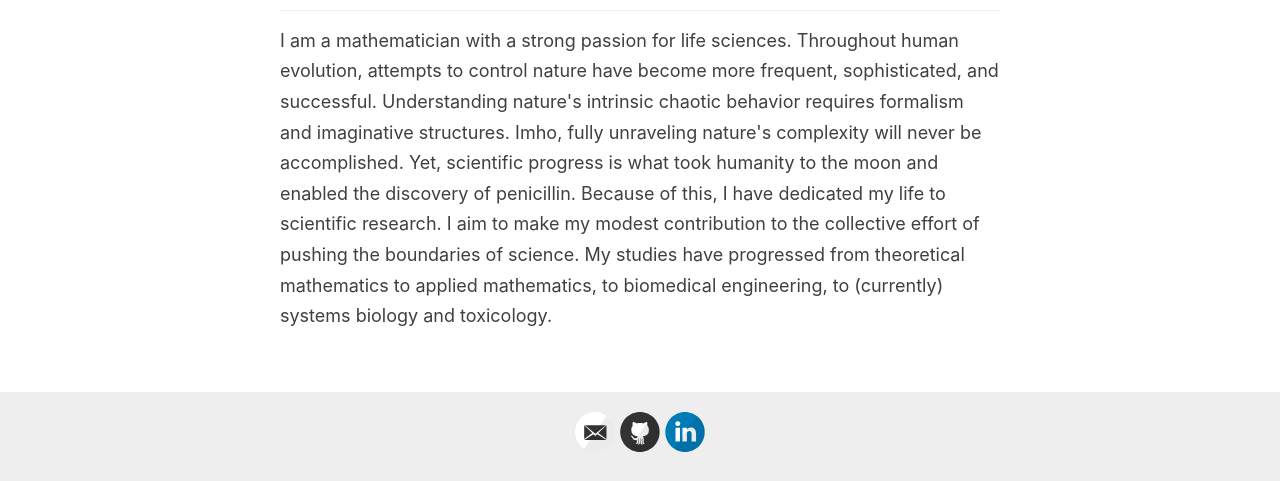
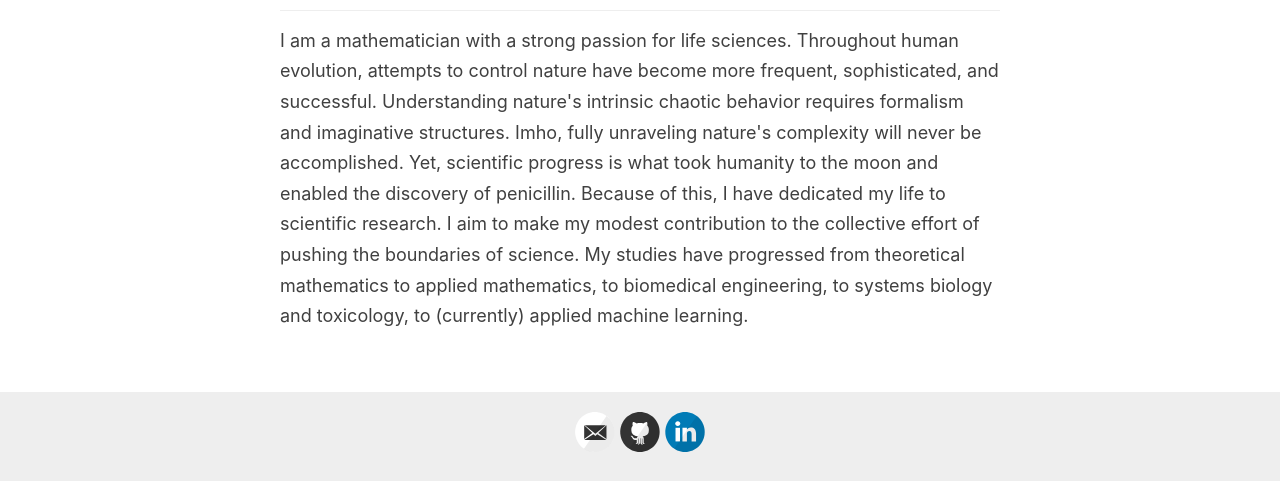
Before and after one commit to stelong/stelong.github.io, a Jekyll site: the page built from index.html, in a window 1280 px wide. Shown: the part 457-938 px from the top of the page. Built offline with Jekyll 4.4.1, drawn with Linux system fonts in a browser that asks for light colours; the list of posts is cut into pages by our own code.

Commit message:
Updated about me

```diff
--- a/index.html
+++ b/index.html
@@ -8,10 +8,18 @@ layout: default
 
     <div style="text-align: center;">
         <img src="/images/Maior.jpg" width="150" height="auto" alt="Maior the cat">
-        <p style="margin-bottom: -10px; color: gray; font-size: 16px;"><em>&quot;ubi Maior minor cessat&quot;<br>Cat on a sofa, display of feline's characteristic sense of superiority and mystique (2023)</em></p>
+        <p style="margin-bottom: -10px; color: gray; font-size: 16px;"><em>&quot;ubi Maior minor cessat&quot;<br>Cat on
+                a sofa, display of feline's characteristic sense of superiority and mystique (2023)</em></p>
     </div>
 
     <div class="custom-ruler"></div>
 
-    <p>I am a mathematician with a strong passion for life sciences. Throughout human evolution, attempts to control nature have become more frequent, sophisticated, and successful. Understanding nature's intrinsic chaotic behavior requires formalism and imaginative structures. Imho, fully unraveling nature's complexity will never be accomplished. Yet, scientific progress is what took humanity to the moon and enabled the discovery of penicillin. Because of this, I have dedicated my life to scientific research. I aim to make my modest contribution to the collective effort of pushing the boundaries of science. My studies have progressed from theoretical mathematics to applied mathematics, to biomedical engineering, to (currently) systems biology and toxicology.</p>
+    <p>I am a mathematician with a strong passion for life sciences. Throughout human evolution, attempts to control
+        nature have become more frequent, sophisticated, and successful. Understanding nature's intrinsic chaotic
+        behavior requires formalism and imaginative structures. Imho, fully unraveling nature's complexity will never be
+        accomplished. Yet, scientific progress is what took humanity to the moon and enabled the discovery of
+        penicillin. Because of this, I have dedicated my life to scientific research. I aim to make my modest
+        contribution to the collective effort of pushing the boundaries of science. My studies have progressed from
+        theoretical mathematics to applied mathematics, to biomedical engineering, to systems biology and toxicology, to
+        (currently) applied machine learning.</p>
 </article>
```
